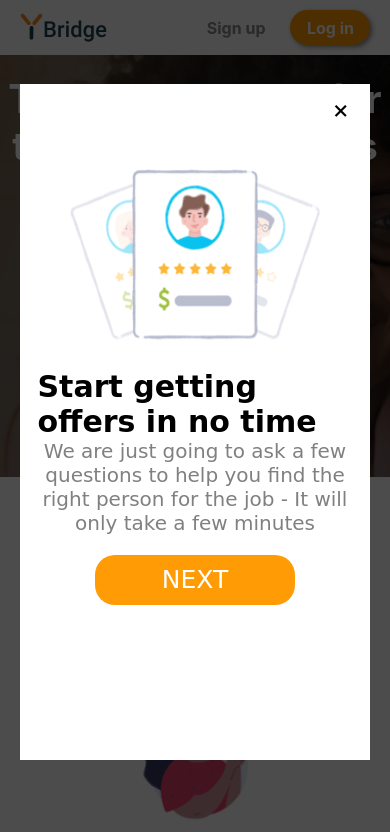
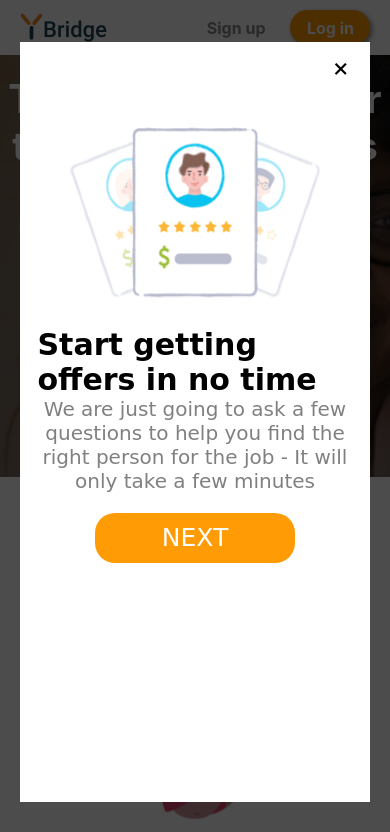
Before and after one commit to bitbender1010/Bridge, a plain HTML site: page index.html in a window 390 px wide. Both pictures are taken after typing "Sample", "name@example.com" into the empty fields and a click on the button "Post a task". Shown: the top 832 px of the page. Drawn offline with Linux system fonts and the light colour scheme; files whose address does not match are found by name.

Commit message:
increase mobile height -test

```diff
--- a/css/mobile.css
+++ b/css/mobile.css
@@ -180,6 +180,7 @@ textarea {
 
 .modal-content {
     margin: 0px 20px;
+    height: 90%;
 }
 
 /*
```
